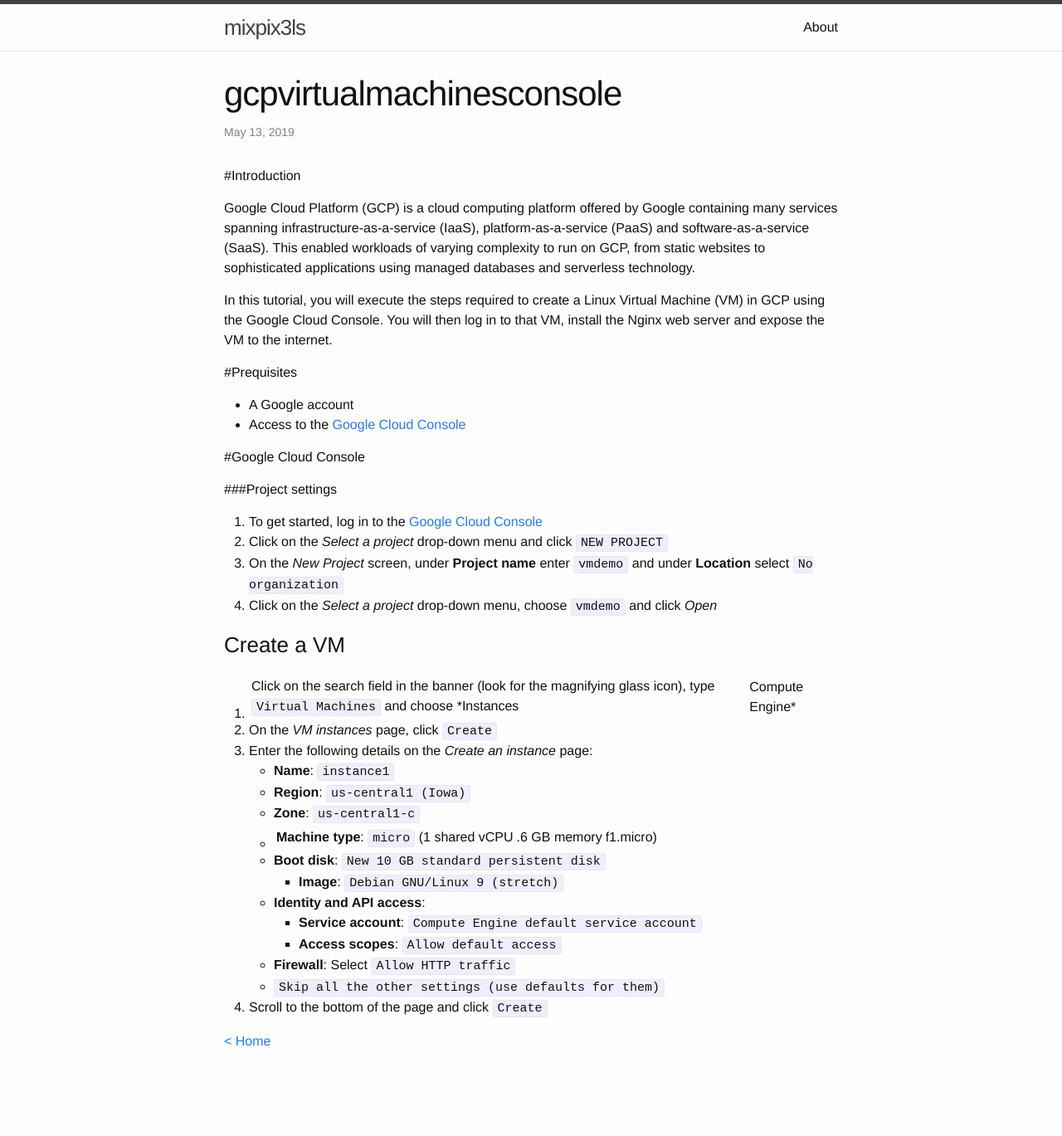
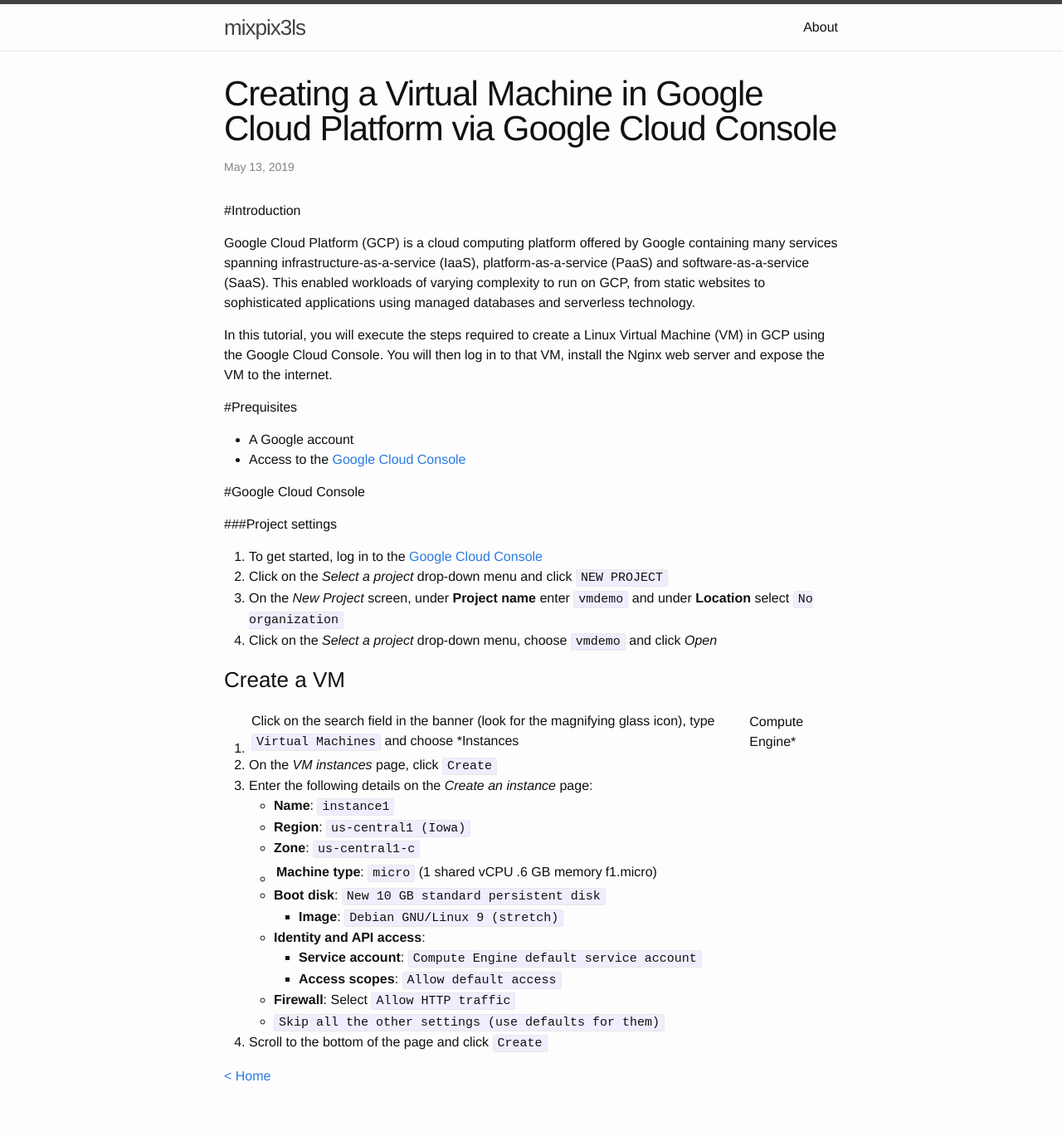
Before and after one commit to mixpix3ls/mixpix3ls.github.io, a Jekyll site: the page built from _posts/2019-05-13-gcp-virtual-machines.markdown, in a window 1280 px wide. Shown: the whole page at 83% size. Built offline with Jekyll 4.4.1, drawn with Linux system fonts in a browser that asks for light colours; before the commit the page ends 1327 px from its top, so only the background shows below that.

Commit message:
GCP VM content

```diff
--- a/_posts/2019-05-13-gcp-virtual-machines.markdown
+++ b/_posts/2019-05-13-gcp-virtual-machines.markdown
@@ -1,6 +1,6 @@
 ---
 layout: post
-title:  "gcpvirtualmachinesconsole"
+title:  "Creating a Virtual Machine in Google Cloud Platform via Google Cloud Console"
 date:   2019-05-13
 categories: Cloud
 ---
```
